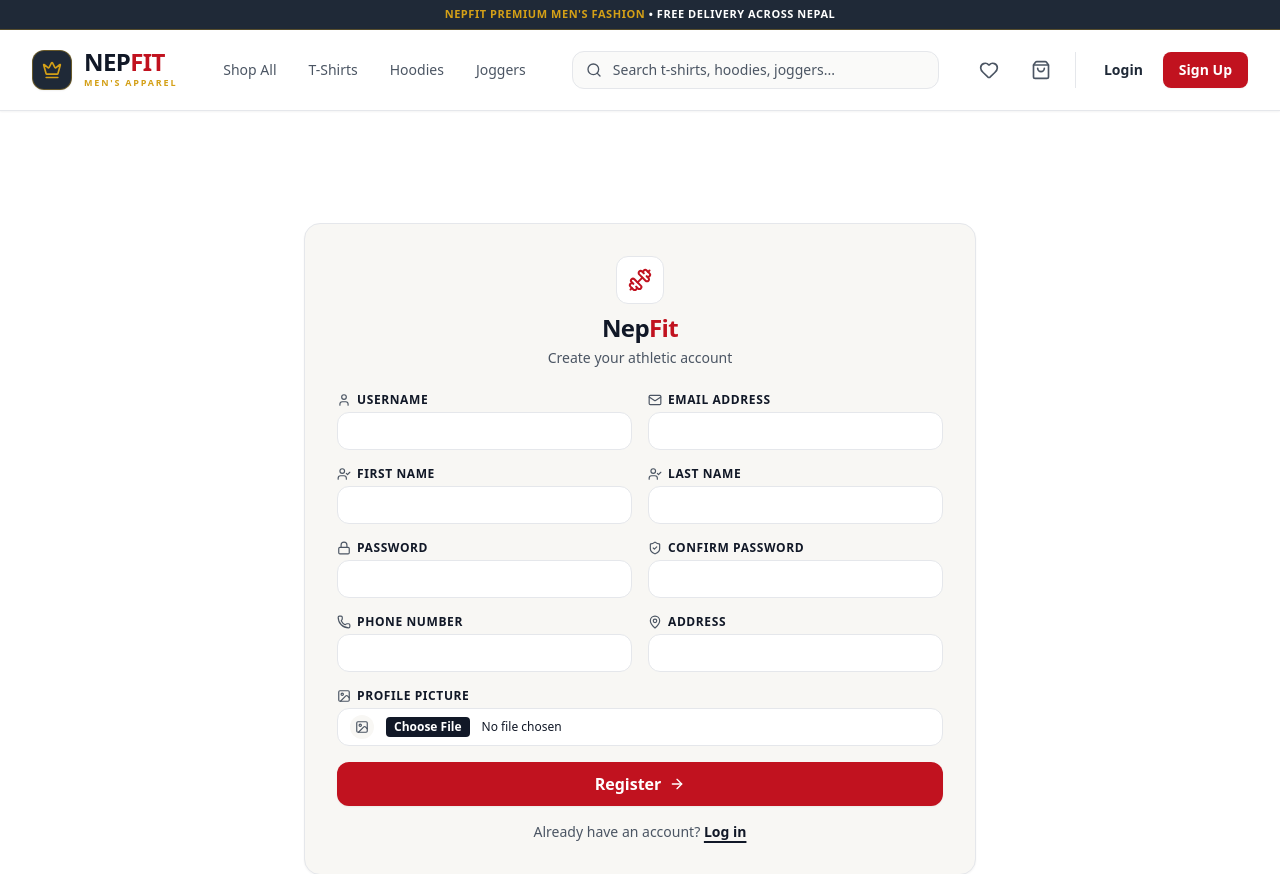
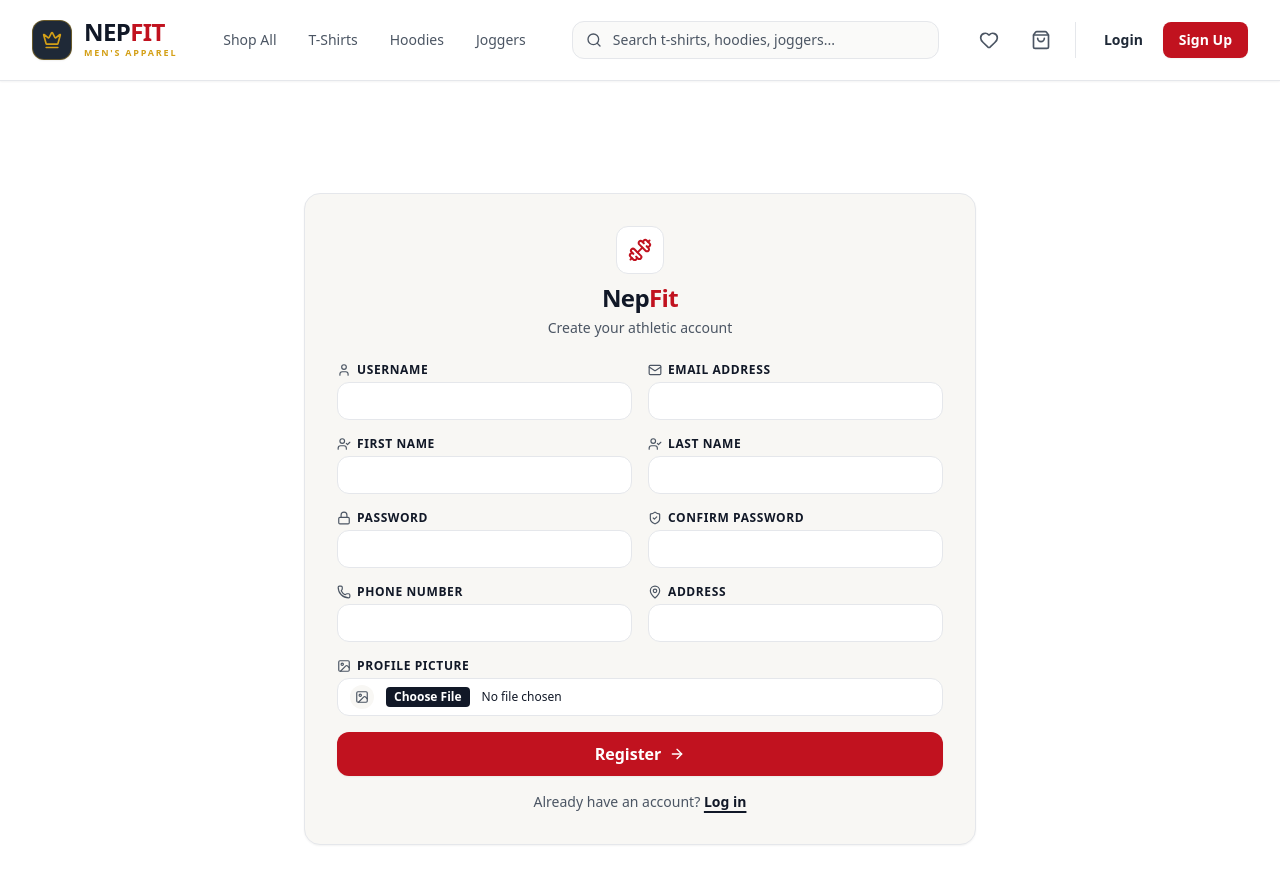
Before and after one commit to bipinjlimbu/B2C-E-Commerce---Django-Project-IV, a Django app: page /register/ in a window 1280 px wide. Shown: the top 874 px of the page. Run offline with Django 5.2, Linux system fonts and the light colour scheme; style sheets or scripts are compiled from the project's sources.

Commit message:
Navbar UI Updated

```diff
--- a/nf_project/nf_app/templates/components/_navbar.html
+++ b/nf_project/nf_app/templates/components/_navbar.html
@@ -1,8 +1,4 @@
 <header class="sticky top-0 z-50 bg-[#FFFFFF] border-b border-[#E5E7EB] shadow-sm">
-    <div class="bg-[#1F2937] text-white text-[11px] font-semibold tracking-wider uppercase py-1.5 px-4 text-center border-b border-[#D4A017]/30">
-        <span class="text-[#D4A017] font-bold">NepFit Premium Men's Fashion</span> &bull; Free Delivery Across Nepal
-    </div>
-
     <nav class="max-w-7xl mx-auto px-4 sm:px-6 lg:px-8">
         <div class="flex items-center justify-between h-20 gap-4 md:gap-8">
 
```
